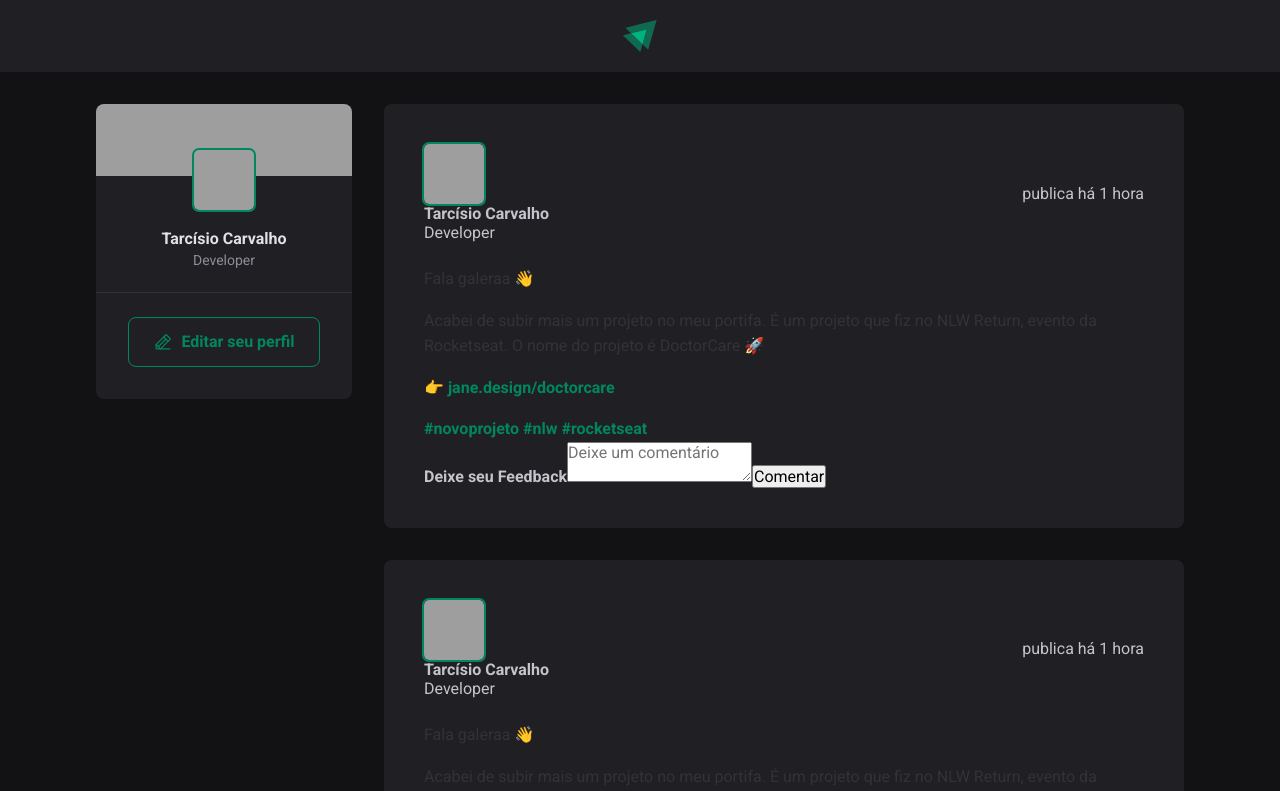
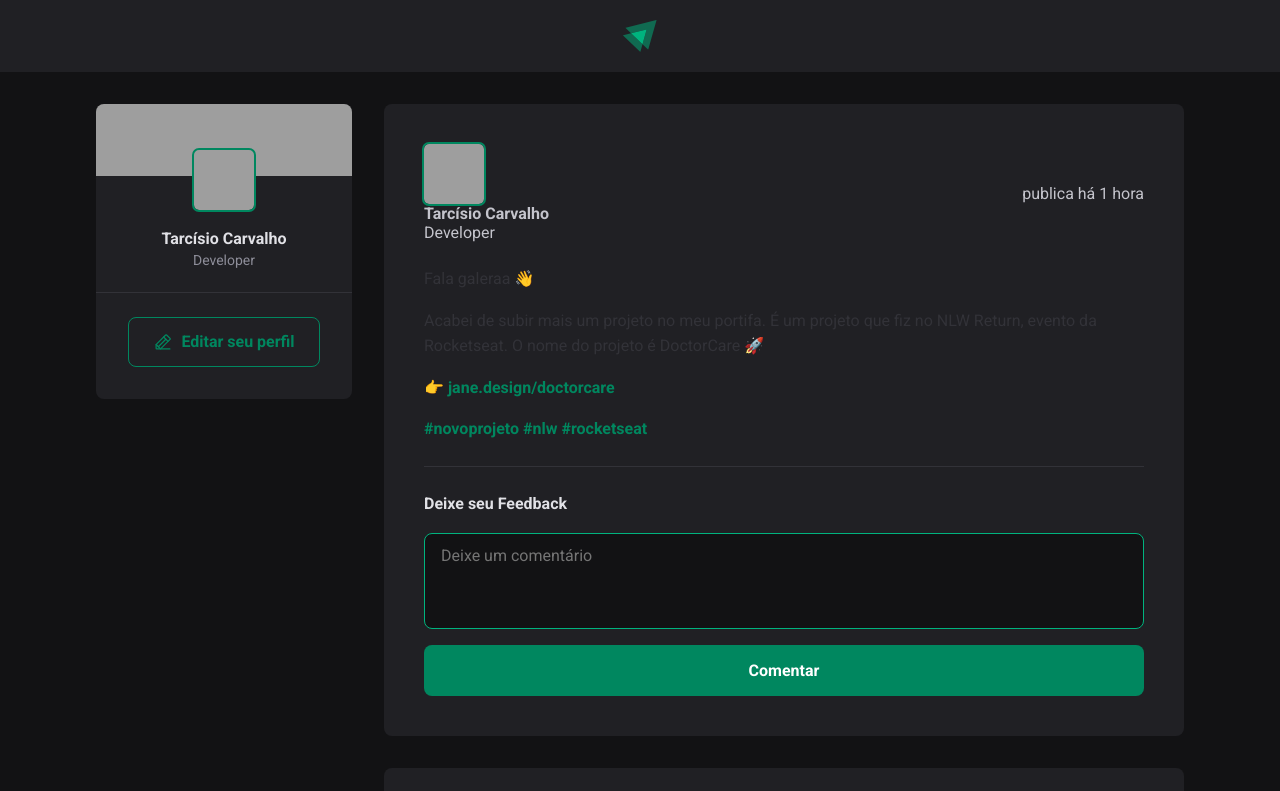
Before and after one commit to TarcisioCarvalho/Ignite-ReactJS, a React (Vite) app in the folder aulas/fudamentos-reactjs/: page / in a window 1280 px wide. Shown: the top 791 px of the page. Built offline with nearby package versions, Linux system fonts and the light colour scheme; grey boxes are pictures that could not be loaded.

Commit message:
style Post Form Button

```diff
--- a/aulas/fudamentos-reactjs/src/components/Post/styles.module.css
+++ b/aulas/fudamentos-reactjs/src/components/Post/styles.module.css
@@ -47,5 +47,40 @@
 }
 
 .commentForm{
+    width: 100%;
+    margin-top: 1.5rem;
+    padding-top: 1.5rem;
+    border-top: 1px solid var(--gray-600);
+    display: flex;
+    flex-direction: column;
+    gap: 1rem;
+}
 
+.commentForm > strong{
+    line-height: 1.6;
+    color: var(--gray-100);
 }
+
+.commentForm  textarea{
+    width: 100%;
+    background-color: var(--gray-900);
+    border: 0;
+    resize: none;
+    height: 6rem;
+    border-radius: 8px;
+    border: 1px solid var(--green-300);
+    padding-top: .75rem;
+    padding-left: 1rem;
+    color: var(--gray-300);
+}
+
+
+.commentForm button{
+    background-color: var(--green-500);
+    padding: 1rem 1.5rem;
+    border-radius: 8px;
+    color: var(--white);
+    border: 0;
+    font-weight: bold;
+    cursor: pointer;
+}
```
